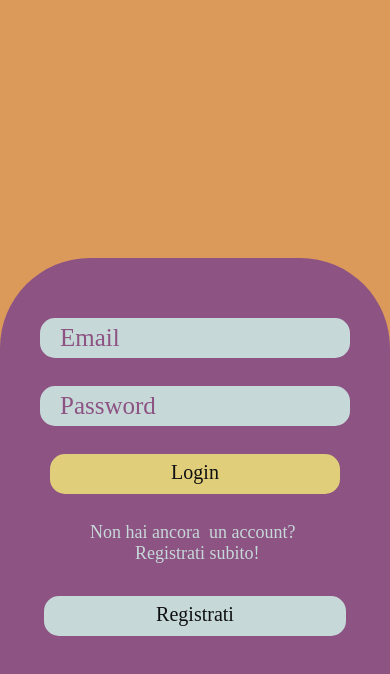
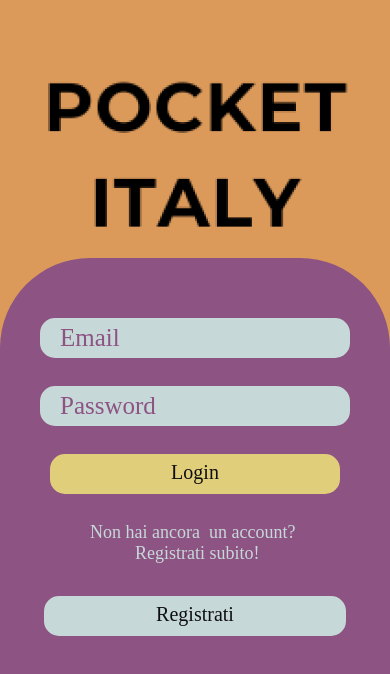
Before and after one commit to BacaroTech/PocketItaly, a React Native app in the folder PocketMobile/: screen /Register in a window 390 px wide. Shown: the top 674 px of the page. Built offline with nearby package versions, Linux system fonts and the light colour scheme; what react-native-static-safe-area-insets, react-native-storage would draw is missing.

Commit message:
navigate loader and result

```diff
--- a/PocketMobile/src/components/PocketLayout.tsx
+++ b/PocketMobile/src/components/PocketLayout.tsx
@@ -47,7 +47,7 @@ const PokeLayout = ({
             <View style={[
                 tw`h-52 flex items-center p-2 mt-10`]}>
                 {
-                    textHeader ? <Image
+                    !textHeader ? <Image
                         style={[PokeLayoutStyle.screenLogo]}
                         source={logo} /> : <Text>{textHeader}</Text>
                 }
--- a/PocketMobile/src/screens/CodeAnalysisScreen.tsx
+++ b/PocketMobile/src/screens/CodeAnalysisScreen.tsx
@@ -25,7 +25,7 @@ const CodeAnalysisScreen = (prop: any) => {
         navigation.navigate('CameraCode');
     }
     const sendCode = () => {
-
+        navigation.navigate('Loader');
     }
     useEffect(()=> {
         console.log("update code", codeRead)
```
